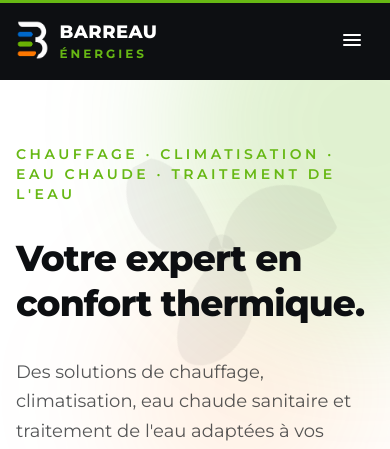
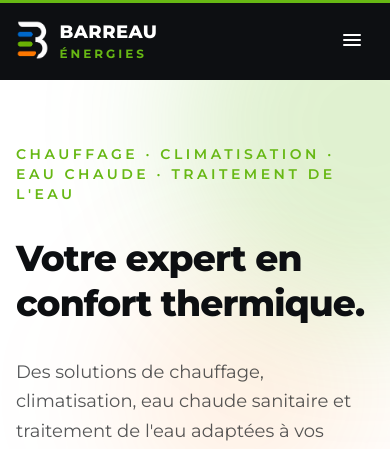
Before and after one commit to Thomas33680/Barreau-Energies, a Next.js app: page / in a window 390 px wide. Shown: the top 449 px of the page. Built offline with nearby package versions, Linux system fonts and the light colour scheme.

Commit message:
Remove the hero background propeller/fan icon entirely

```diff
--- a/src/app/globals.css
+++ b/src/app/globals.css
@@ -53,15 +53,6 @@ html {
   }
 }
 
-@keyframes fan-spin {
-  from {
-    transform: rotate(0deg);
-  }
-  to {
-    transform: rotate(360deg);
-  }
-}
-
 @keyframes cta-pulse {
   0%,
   100% {
--- a/src/components/motion/HeroBackground.tsx
+++ b/src/components/motion/HeroBackground.tsx
@@ -1,26 +1,6 @@
 "use client";
 
 import { motion } from "framer-motion";
-
-/** Hélice à pales pleines incurvées (façon ventilateur de PAC/clim), plus réaliste que l'icône Fan de lucide. */
-function PropellerIcon({ className }: { className?: string }) {
-  const blade =
-    "M50,50 C42,36 44,18 62,9 C76,2 90,8 88,18 C85,32 68,42 50,50 Z";
-
-  return (
-    <svg
-      viewBox="0 0 100 100"
-      fill="currentColor"
-      stroke="none"
-      className={className}
-    >
-      <path d={blade} />
-      <path d={blade} transform="rotate(120 50 50)" />
-      <path d={blade} transform="rotate(240 50 50)" />
-      <circle cx="50" cy="50" r="6" />
-    </svg>
-  );
-}
 
 const particles = Array.from({ length: 16 }, (_, i) => {
   const left = (i * 37) % 100;
@@ -49,13 +29,6 @@ export function HeroBackground() {
         transition={{ duration: 26, repeat: Infinity, ease: "easeInOut" }}
       />
 
-      {/* Un carré qui tourne a un encombrement visuel jusqu'à ×1.41 sa taille (à 45°) : la marge
-          par rapport au bord doit être supérieure à ça, sinon overflow-hidden tronque des pales
-          à certains instants de la rotation (pas en permanence, d'où le bug intermittent). */}
-      <PropellerIcon
-        className="motion-safe:animate-[fan-spin_16s_linear_infinite] absolute top-[56px] right-[56px] h-56 w-56 text-ink/[0.05] sm:top-[72px] sm:right-[72px] sm:h-72 sm:w-72 lg:top-[104px] lg:right-[104px] lg:h-[420px] lg:w-[420px]"
-      />
-
       {particles.map((p) => (
         <span
           key={p.id}
```
